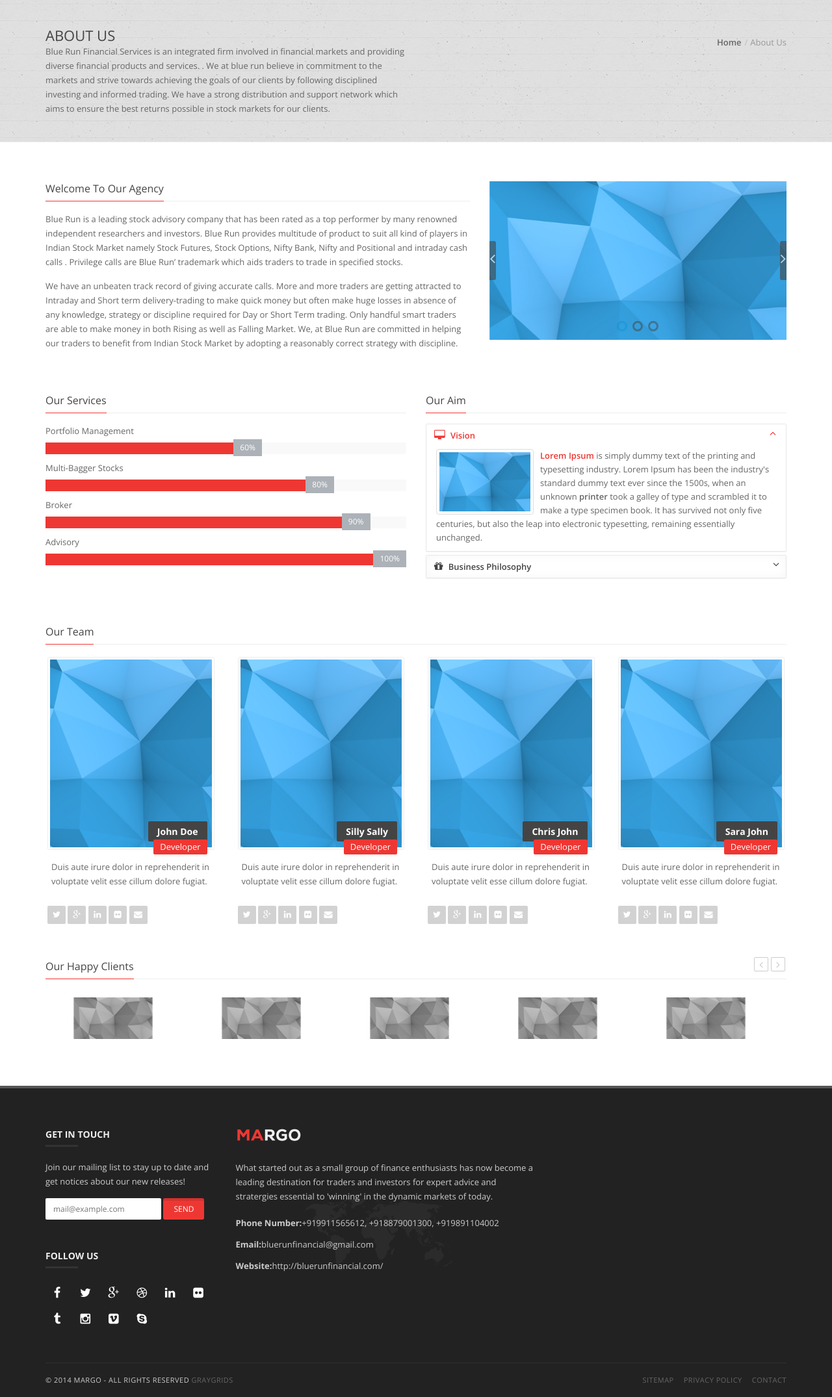
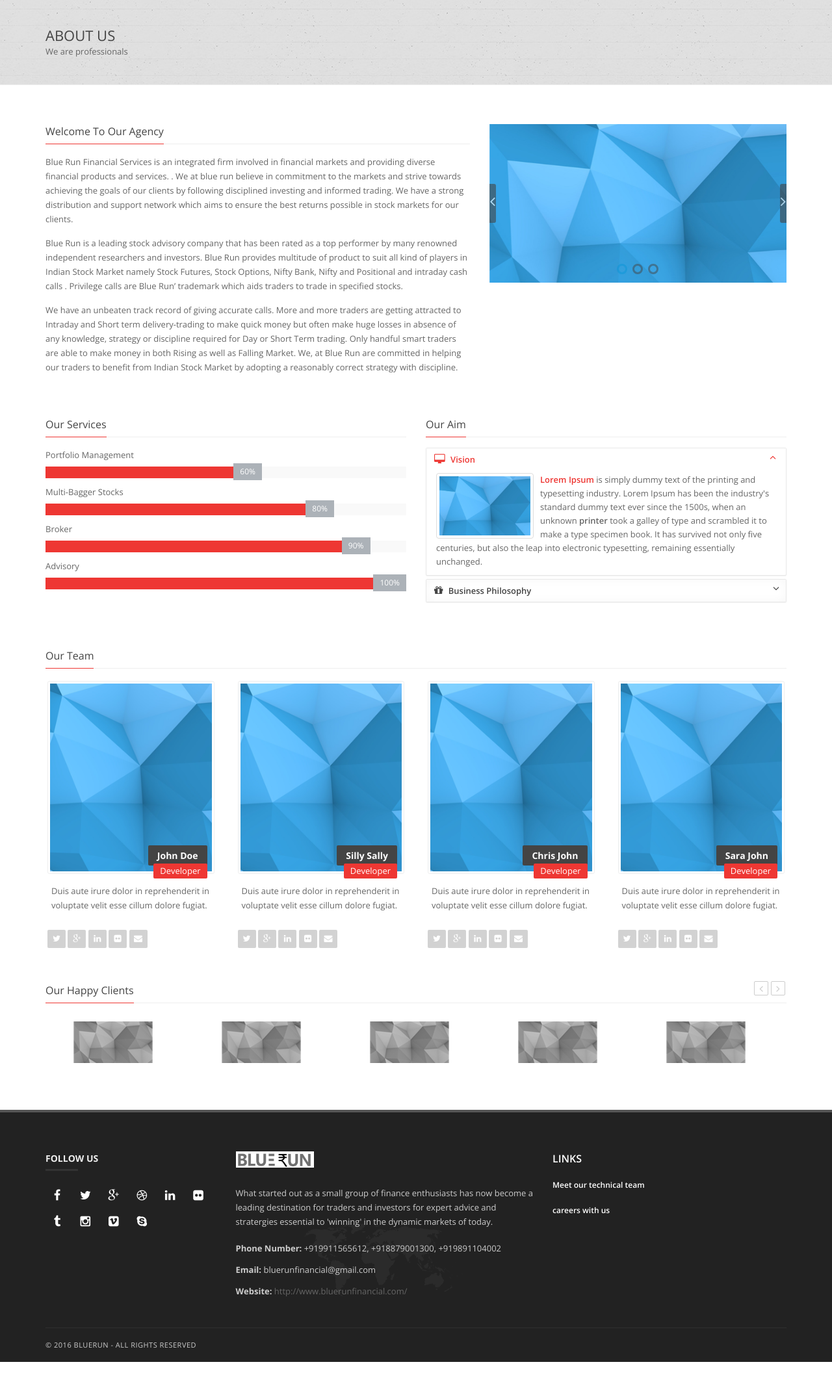
Before and after one commit to neelansh/bluerun, a Django app: page /aboutus/ in a window 1280 px wide. Shown: the part 110-2260 px from the top of the page at 65% size. After the commit the page ends 2206 px from the top, so only its background shows below. Run offline with Django 3.2, Linux system fonts and the light colour scheme; some libraries are stand-ins or nearby versions.

Commit message:
public templates modified

```diff
--- a/bluerun/home/templates/home/about-us.html
+++ b/bluerun/home/templates/home/about-us.html
@@ -1,18 +1,13 @@
 {% extends 'common/base.html' %}
+{% load staticfiles %}
 {% block content %}
     <!-- Start Page Banner -->
-    <div class="page-banner" style="padding:40px 0; background: url(images/slide-02-bg.jpg) center #f9f9f9;">
+    <div class="page-banner" style="padding:40px 0; background: url({% static 'margo/images/slide-02-bg.jpg' %}) center #f9f9f9;">
       <div class="container">
         <div class="row">
           <div class="col-md-6">
             <h2>About Us</h2>
-            <p>Blue Run Financial Services is an integrated firm involved in financial markets and providing diverse financial products and services. . We at blue run believe in commitment to the markets and strive towards achieving the goals of our clients by following disciplined investing and informed trading. We have a strong distribution and support network which aims to ensure the best returns possible in stock markets for our clients.</p>
-          </div>
-          <div class="col-md-6">
-            <ul class="breadcrumbs">
-              <li><a href="#">Home</a></li>
-              <li>About Us</li>
-            </ul>
+            <p>We are professionals</p>
           </div>
         </div>
       </div>
@@ -34,6 +29,9 @@
               <h4 class="classic-title"><span>Welcome To Our Agency</span></h4>
 
               <!-- Some Text -->
+              <p>
+                Blue Run Financial Services is an integrated firm involved in financial markets and providing diverse financial products and services. . We at blue run believe in commitment to the markets and strive towards achieving the goals of our clients by following disciplined investing and informed trading. We have a strong distribution and support network which aims to ensure the best returns possible in stock markets for our clients.
+              </p>
               <p>Blue Run is a leading stock advisory company that has been rated as a top performer by many renowned independent researchers and investors. Blue Run provides multitude of product to suit all kind of players in Indian Stock Market namely Stock Futures, Stock Options, Nifty Bank, Nifty and Positional and intraday cash calls . Privilege calls are Blue Run’ trademark which aids traders to trade in specified stocks.</p>
               <p>We have an unbeaten track record of giving accurate calls. More and more traders are getting attracted to Intraday and Short term delivery-trading to make quick money but often make huge losses in absence of any knowledge, strategy or discipline required for Day or Short Term trading. Only handful smart traders are able to make money in both Rising as well as Falling Market. We, at Blue Run are committed in helping our traders to benefit from Indian Stock Market by adopting a reasonably correct strategy with discipline.</p>
 
--- /dev/null
+++ b/bluerun/static/common/css/base.css
@@ -0,0 +1,3 @@
+.text-white{
+	color: white;
+}
--- a/bluerun/templates/common/base.html
+++ b/bluerun/templates/common/base.html
@@ -39,6 +39,9 @@
 
   <!-- Color CSS Styles  -->
   <link rel="stylesheet" type="text/css" href="{% static 'margo/css/colors/red.css' %}" title="red" media="screen" />
+
+  <!-- Our css -->
+  <link rel="stylesheet" type="text/css" href="{% static 'common/css/base.css' %}">
 
   <!-- Margo JS  -->
   <script type="text/javascript" src="{% static 'margo/js/jquery-2.1.4.min.js' %}"></script>
@@ -226,14 +229,6 @@
 
           <!-- Start Subscribe & Social Links Widget -->
           <div class="col-md-3">
-            <div class="footer-widget mail-subscribe-widget">
-              <h4>Get in touch<span class="head-line"></span></h4>
-              <p>Join our mailing list to stay up to date and get notices about our new releases!</p>
-              <form class="subscribe">
-                <input type="text" placeholder="mail@example.com">
-                <input type="submit" class="btn-system" value="Send">
-              </form>
-            </div>
             <div class="footer-widget social-widget">
               <h4>Follow Us<span class="head-line"></span></h4>
               <ul class="social-icons">
@@ -276,14 +271,19 @@
           <!-- Start Contact Widget -->
           <div class="col-md-5">
             <div class="footer-widget contact-widget">
-              <h4><img src="images/footer-margo.png" class="img-responsive" alt="Footer Logo" /></h4>
+              <h4><img width = 120 height = 80 src="{% static 'common/images/logo.png' %}" class="img-responsive" alt="Footer Logo" /></h4>
               <p>What started out as a small group of finance enthusiasts has now become a leading destination for traders and investors for expert advice and stratergies essential to 'winning' in the dynamic markets of today.</p>
               <ul>
-                <li><span>Phone Number:</span>+919911565612, +918879001300, +919891104002</li>
-                <li><span>Email:</span>bluerunfinancial@gmail.com</li>
-                <li><span>Website:</span>http://bluerunfinancial.com/</li>
+                <li><span>Phone Number: </span>+919911565612, +918879001300, +919891104002</li>
+                <li><span>Email: </span>bluerunfinancial@gmail.com</li>
+                <li><span>Website: </span><a href="http://www.bluerunfinancial.com/">http://www.bluerunfinancial.com/</a></li>
               </ul>
             </div>
+          </div>
+          <div class="col-md-4 text-white" >
+            <h4 style = "color: white">LINKS</h4><br>
+            <a href="#"><h6 style = "color: white">Meet our technical team</h6></a><br>
+            <a href="#"><h6 style = "color: white">careers with us</h6></a><br>
           </div>
           <!-- .col-md-3 -->
           <!-- End Contact Widget -->
@@ -296,14 +296,7 @@
         <div class="copyright-section">
           <div class="row">
             <div class="col-md-4">
-              <p>&copy; 2014 Margo - All Rights Reserved <a href="http://graygrids.com">GrayGrids</a> </p>
-            </div>
-            <div class="col-md-8">
-              <ul class="footer-nav">
-                <li><a href="#">Sitemap</a></li>
-                <li><a href="#">Privacy Policy</a></li>
-                <li><a href="#">Contact</a></li>
-              </ul>
+              <p>&copy; 2016 Bluerun - All Rights Reserved</p>
             </div>
           </div>
         </div>
```
Also changed, not shown: bluerun/home/templates/home/services.html (+2 -7 lines).
